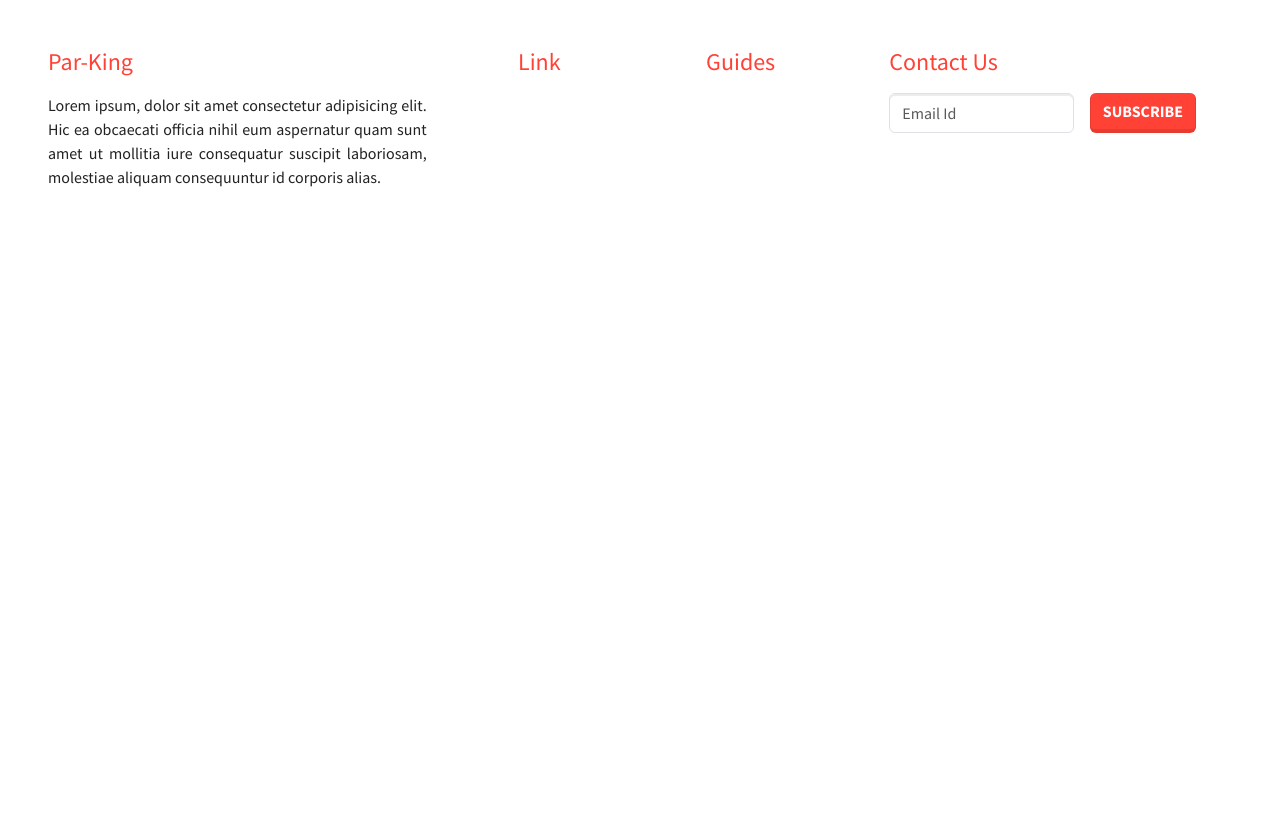
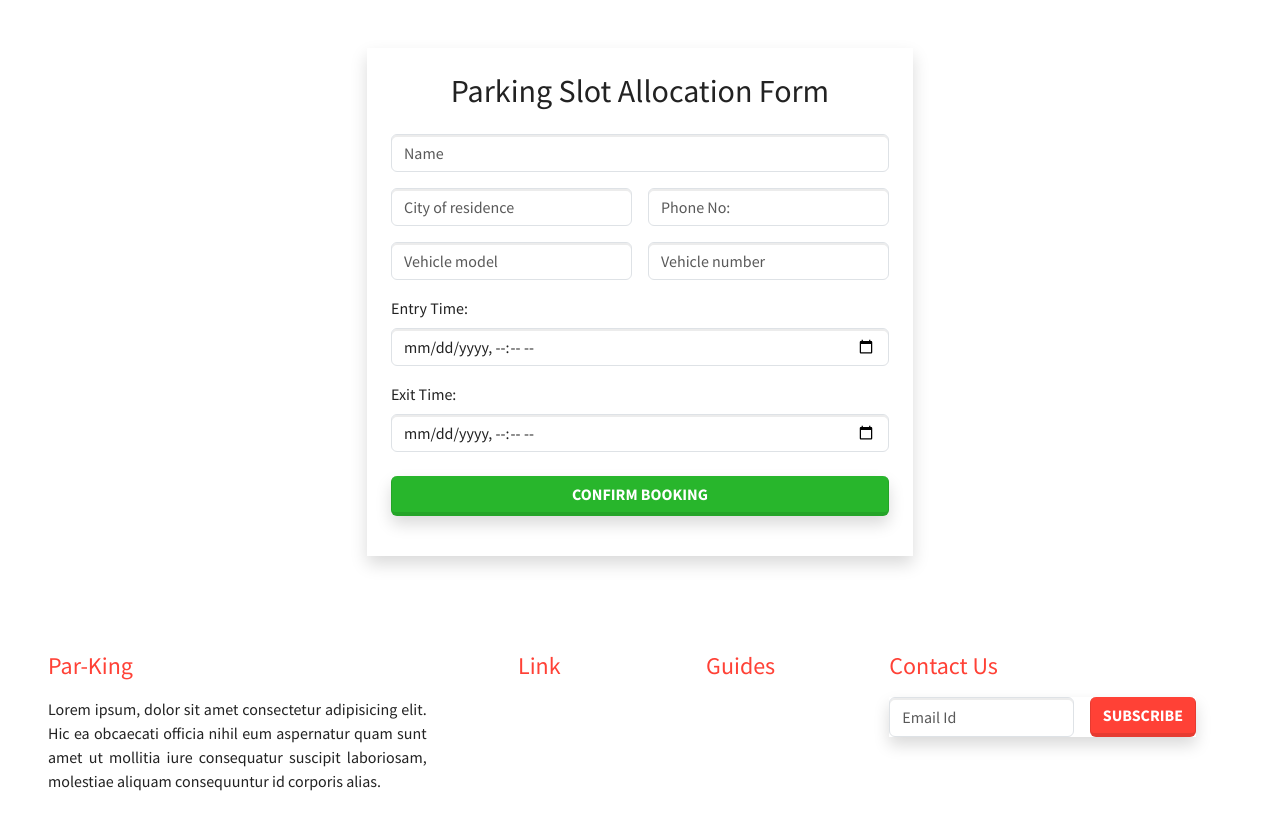
Before and after one commit to Abin-Sony/Par-king, a React (Vite) app: page /bookingform in a window 1280 px wide. Shown: the top 826 px of the page. Before the commit the page ends 800 px from the top, so only its background shows below. Built offline with nearby package versions, Linux system fonts and the light colour scheme.

Commit message:
header and booking form

```diff
--- a/index.html
+++ b/index.html
@@ -5,7 +5,7 @@
     <link rel="icon" type="image/svg+xml" href="/vite.svg" />
     <meta name="viewport" content="width=device-width, initial-scale=1.0" />
     <title>Parking</title>
-    <!-- bootsrap -->
+    <!-- bootstrap -->
     <link href="https://cdn.jsdelivr.net/npm/bootstrap@5.3.3/dist/css/bootstrap.min.css" rel="stylesheet" integrity="sha384-QWTKZyjpPEjISv5WaRU9OFeRpok6YctnYmDr5pNlyT2bRjXh0JMhjY6hW+ALEwIH" crossorigin="anonymous">
   </head>
   <body>
--- a/package.json
+++ b/package.json
@@ -30,6 +30,6 @@
     "eslint-plugin-react-hooks": "^5.0.0",
     "eslint-plugin-react-refresh": "^0.4.14",
     "globals": "^15.12.0",
-    "vite": "^6.0.1"
+    "vite": "^6.0.3"
   }
 }
--- a/src/App.jsx
+++ b/src/App.jsx
@@ -4,6 +4,8 @@ import './App.css'
 import Home from './pages/Home'
 import Login from './pages/Login'
 import Footer from './components/Footer'
+// import Header from './components/Header'
+import BookingForm from './pages/BookingForm'
 
 
 function App() {
@@ -11,10 +13,11 @@ function App() {
 
   return (
     <>
-
+    {/* <Header/> */}
     <Routes>
       <Route path='/' element={<Home/>}/>
       <Route path='/login' element={<Login/>}/>
+      <Route path='/bookingform' element={<BookingForm/>} />
     </Routes>
       <Footer/>
     </>
--- a/src/components/Footer.jsx
+++ b/src/components/Footer.jsx
@@ -32,7 +32,7 @@ function Footer() {
 
             <div className="col-md-4 px-md-5 mt-4 mt-md-0">
                 <h4 className='text-danger '>Contact Us</h4>
-                <div className='d-flex mt-3 shaddow'>
+                <div className='d-flex mt-3 shadow'>
                     <input type="text" placeholder='Email Id'
                     className='form-control' />
                     <button className='btn btn-danger ms-3'>Subscribe</button>
--- /dev/null
+++ b/src/components/Header.jsx
@@ -0,0 +1,109 @@
+import { faXmark } from '@fortawesome/free-solid-svg-icons';
+import { FontAwesomeIcon } from '@fortawesome/react-fontawesome';
+import React, { useState } from 'react'
+import Container from 'react-bootstrap/Container';
+import Nav from 'react-bootstrap/Nav';
+import Navbar from 'react-bootstrap/Navbar';
+import { Link } from 'react-router-dom';
+
+
+function Header() {
+
+    const [isModalOpen, setIsModalOpen] = useState(false);
+
+    // Function to handle opening the modal
+    const openModal = () => {
+        setIsModalOpen(true);
+    };
+
+    // Function to handle closing the modal
+    const closeModal = () => {
+        setIsModalOpen(false);
+    };
+    return (
+        <>
+            <Navbar expand="lg" className="bg-danger p-4">
+
+                <Container>
+                    <Navbar.Brand>
+                    <Link to={'/'} style={{textDecoration:'none'}} > <h1 className='text-dark'> <img src='https://pngimg.com/uploads/letter_p/letter_p_PNG28.png' style={{width:"50px", height:"55px"}} className='me-3'/>PAR-KING</h1> </Link>
+                    </Navbar.Brand>
+
+                    <Navbar.Toggle aria-controls="basic-navbar-nav" />
+                    <Navbar.Collapse id="basic-navbar-nav">
+
+                        <Nav className="ms-auto ">
+                            <Link to={'/'} style={{textDecoration:'none'}}><h2 className='text-white'>Home</h2></Link>
+                            <Link to={'/booking'} style={{textDecoration:'none'}}><h2 className='ms-md-5 text-white'>Bookings</h2></Link>
+                            <Link onClick={openModal} style={{ cursor: 'pointer',textDecoration:'none' }} ><h2 className='ms-md-5 text-white'>How it works</h2></Link>
+                        </Nav>
+
+                        <button className='btn btn-success rounded p-2 ms-md-5 text-white'>Sign Out</button>
+
+                    </Navbar.Collapse>
+
+                </Container>
+            </Navbar>
+
+            {/* how it works modal */}
+
+            <div>
+                <div className="row">
+                    <div className="col-md-3"></div>
+                    <div className="col-md-6">
+                        {isModalOpen && (
+                            <div className="modal-overlay p-4 shadow m-4">
+                                <div className="modal-content">
+                                    <div className='d-flex justify-content-around mb-3'>
+                                        <h2>HOW IT WORKS</h2>
+                                        <button className='btn btn-danger text-white rounded' onClick={closeModal}><FontAwesomeIcon icon={faXmark} className='fa-2xl'/></button>
+                                    </div>
+
+                                    <div style={{ border: '2px solid red' }}></div>
+                                    <div className='mt-4 d-flex'>
+                                        <div>
+                                            <span className='fs-1 text-danger'>1</span>
+                                        </div>
+                                        <div className='ms-3'>
+                                            <h3>Find your car park!</h3>
+                                            <p>Sign up and check your preferred place for parking</p>
+                                        </div>
+                                    </div>
+
+                                    <div className='mt-2 d-flex'>
+                                        <div>
+                                            <span className='fs-1 text-danger'>2</span>
+                                        </div>
+                                        <div className='ms-3'>
+                                            <h3>Book!</h3>
+                                            <p>Select date and time, check availability,see prices..</p>
+                                        </div>
+                                    </div>
+
+                                    <div className='mt-2 d-flex'>
+                                        <div>
+                                            <span className='fs-1 text-danger'>3</span>
+                                        </div>
+                                        <div className='ms-3'>
+                                            <h3>Park!</h3>
+                                            <p>Upon arrival, just show your reservation in the car park.</p>
+                                        </div>
+                                    </div>
+                                    <div>
+                                        <marquee class="text-black text-9xl md:text-9xl text-6xl" scrollamount="25" behavior="" direction="left"><img src="https://www.scribblefun.com/wp-content/uploads/2020/02/Car.png" alt="" style={{ height: '50px', width: '100px' }} />  </marquee>
+                                    </div>
+                                </div>
+                            </div>
+                        )}
+
+                    </div>
+                    <div className="col-md-3"></div>
+                </div>
+            </div>
+
+
+        </>
+    )
+}
+
+export default Header
--- /dev/null
+++ b/src/pages/BookingForm.jsx
@@ -0,0 +1,55 @@
+import React from 'react'
+
+function BookingForm() {
+  return (
+    <>
+    <div className="container">
+                <div className="row">
+                    <div className="col-md-3"></div>
+
+                        <div className="col-md-6">
+                            <form className='shadow p-4 my-5' >
+
+                                    <h2 className='text-center mb-4'>Parking Slot Allocation Form</h2>
+                                    <div className='mb-3'>
+                                        <input type="text" placeholder="Name" className='form-control' />
+                                    </div>
+
+                                    <div className='d-flex mb-3'>
+                                        <input type="text" placeholder="City of residence" className='form-control'  />
+                                        <input type="tel" placeholder="Phone No:" pattern="[0-9]{3}-[0-9]{2}-[0-9]{3}" className='form-control ms-3'  />
+
+                                    </div>
+
+                                    <div className='d-flex mb-3'>
+                                        <input type="text" placeholder="Vehicle model" className='form-control' />
+                                        <input type="text" placeholder="Vehicle number" className='form-control ms-3' />
+                                    </div>
+
+                                    <div className='mb-3'>
+                                            <label >Entry Time:</label>
+                                            <input type="datetime-local" className='form-control mt-2'/>
+                                    </div>
+
+                                    <div className='mb-3'>
+                                            <label>Exit Time:</label>
+                                            <input type="datetime-local" className='form-control mt-2' />
+                                    </div>
+
+
+                                    <div className='mb-3'>
+                                        <button className='btn btn-success shadow  text-white w-100 mt-2'>Confirm Booking</button>
+                                    </div>
+
+                            </form>
+                        </div>
+                        <div className='col-md-3'></div>
+
+                </div>
+
+        </div>
+    </>
+  )
+}
+
+export default BookingForm
--- a/src/pages/Home.jsx
+++ b/src/pages/Home.jsx
@@ -6,11 +6,11 @@ function Home() {
     <>
 
     <div className='row'>
-    <marquee  behavior="" direction="left" scrollamount="20" > <img src=" https://t4.ftcdn.net/jpg/01/75/41/99/360_F_175419966_DvmsbkV48YXpByUUcbFamnYq7KEvDTuG.jpg"style={{width:'100px'}} alt="" /> Welcome Par-King   </marquee>
+    <marquee  behavior="" direction="left" scrollamount="20" > <h1><img src=" https://t4.ftcdn.net/jpg/01/75/41/99/360_F_175419966_DvmsbkV48YXpByUUcbFamnYq7KEvDTuG.jpg"style={{width:'100px'}} alt="" /> Welcome Par-King  </h1> </marquee>
 
         <div className="col-md-4"></div>
         <div className="col-md-4">
-        <Link to={'/login'}><button className='btn btn-danger rounded shaddow w-100'>CLICK HERE</button></Link>
+        <Link to={'/login'}><button className='btn btn-danger rounded shadow w-100'>CLICK HERE</button></Link>
         </div>
         <div className="col-md-4"></div>
 
```
Also changed, not shown: 1 other file (tests, documents, lock files or other folders).
